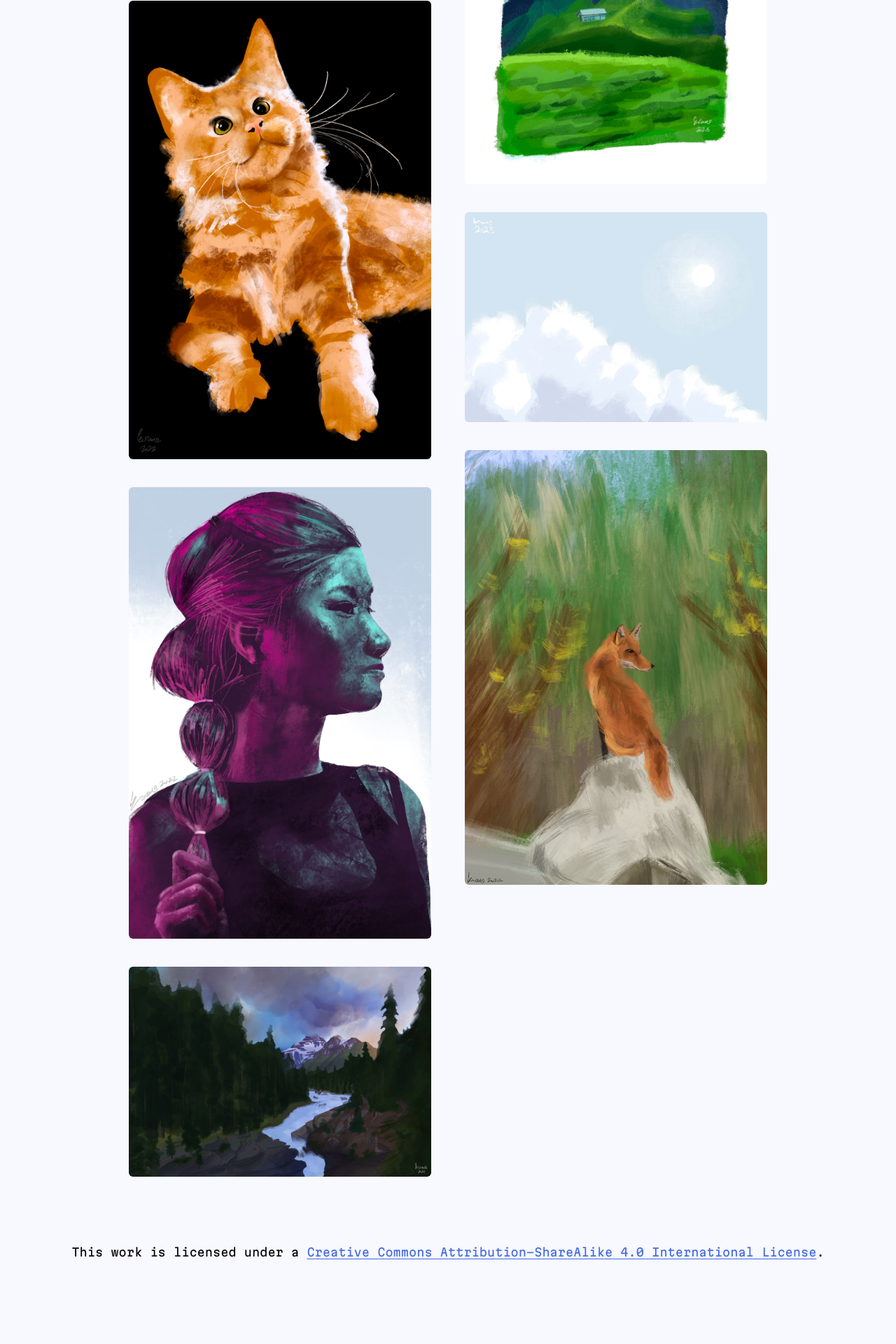
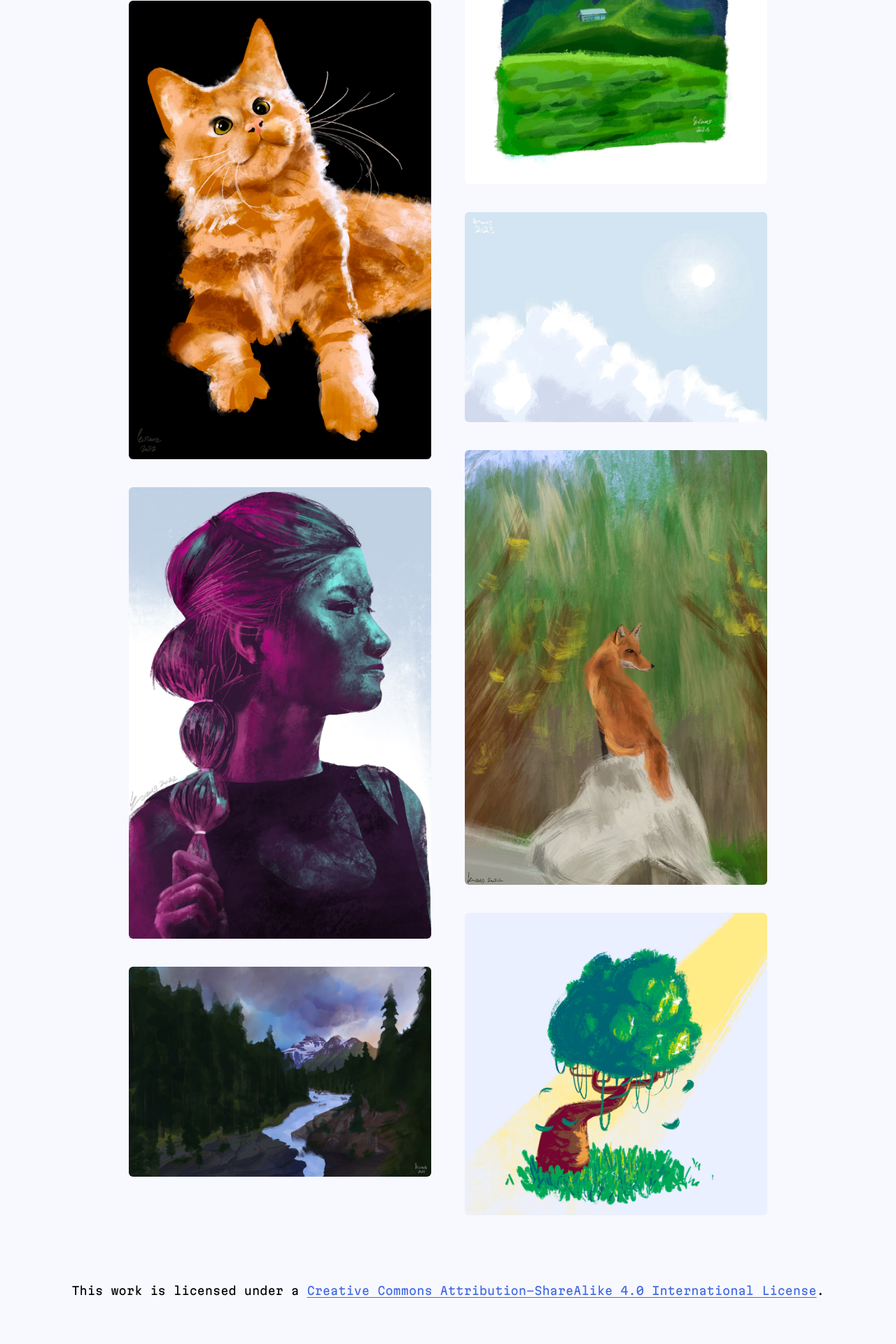
Before and after one commit to kra-mo/kramo.page, a Jekyll site: the page built from art/index.md, in a window 1280 px wide. Shown: the part 1421-3341 px from the top of the page at 70% size. Built offline with Jekyll 4.4.1, drawn with Linux system fonts in a browser that asks for light colours; before the commit the page ends 3286 px from its top, so only the background shows below that.

Commit message:
Add Tree back to /art

```diff
--- a/art/index.md
+++ b/art/index.md
@@ -38,6 +38,7 @@ description: Art I made in my free time.
         <img title="Mountain" style="animation-duration: .9s;" src="/images/mountain.jpg">
         <img title="Clouds" style="animation-duration: 1.1s;" src="/images/clouds.jpg">
         <img title="Fox" style="animation-duration: 1.3s;" src="/images/fox.jpg">
+        <img title="Tree" style="animation-duration: 1.5s;" src="/images/tree.jpg">
     </div>
 </div>
 
```
Also changed, not shown: images/tree.jpg (added).
